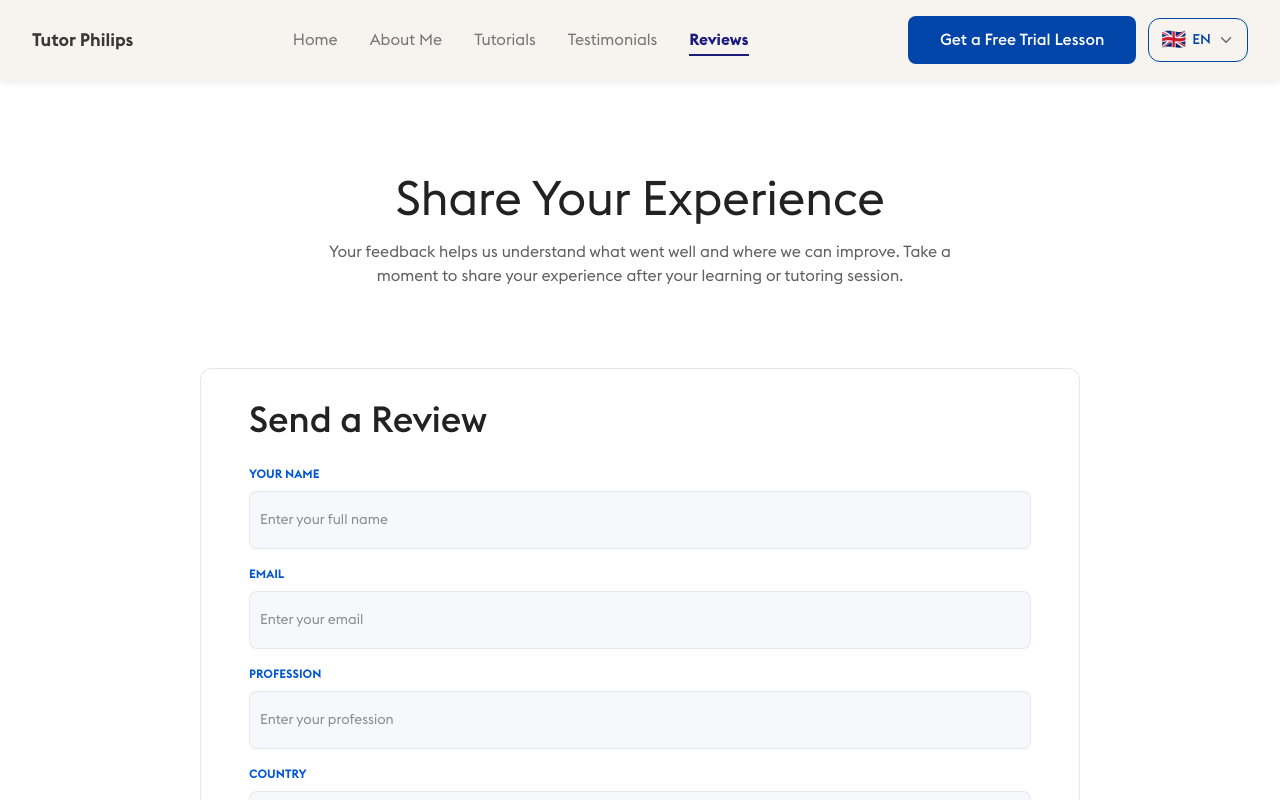
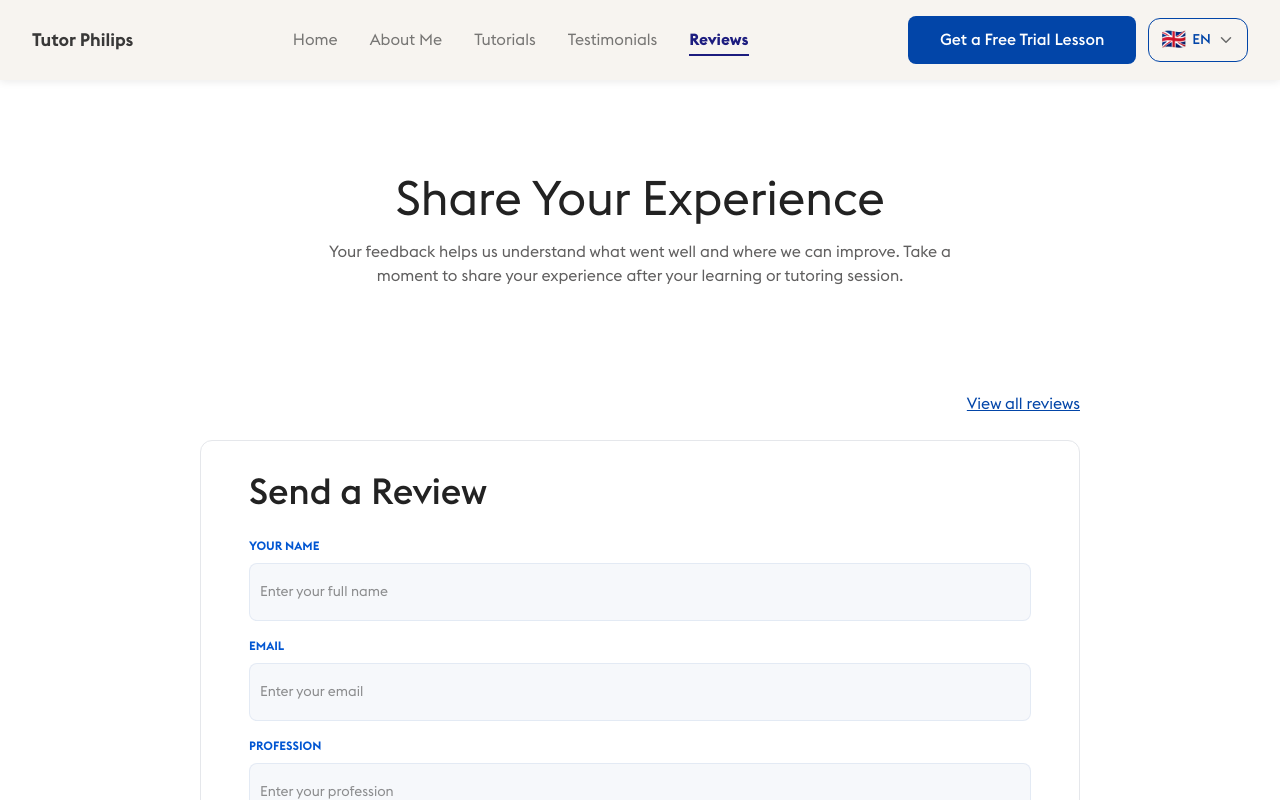
Before and after one commit to thejonasjon/Philip, a React (Vite) app in the folder Client/: page /submit-review in a window 1280 px wide. Shown: the top 800 px of the page. Built offline with nearby package versions, Linux system fonts and the light colour scheme.

Commit message:
Update: Added view all reviews

```diff
--- a/Client/public/locales/de/translation.json
+++ b/Client/public/locales/de/translation.json
@@ -263,6 +263,7 @@
     "heading": "Teilen Sie Ihre Erfahrung",
     "paragraph": "Ihr Feedback hilft uns zu verstehen, was gut gelaufen ist und wo wir uns verbessern können. Nehmen Sie sich einen Moment Zeit, um Ihre Erfahrung nach Ihrer Lern- oder Nachhilfestunde zu teilen.",
     "formHeading": "Bewertung senden",
-    "selectPlaceholder": "Land suchen"
+    "selectPlaceholder": "Land suchen",
+    "linkText": "Alle Bewertungen anzeigen"
   }
 }
--- a/Client/public/locales/en/translation.json
+++ b/Client/public/locales/en/translation.json
@@ -207,6 +207,7 @@
     "heading": "Share Your Experience",
     "paragraph": "Your feedback helps us understand what went well and where we can improve. Take a moment to share your experience after your learning or tutoring session.",
     "formHeading": "Send a Review",
-    "selectPlaceholder": "Search country"
+    "selectPlaceholder": "Search country",
+    "linkText": "View all reviews"
   }
 }
--- a/Client/public/locales/es/translation.json
+++ b/Client/public/locales/es/translation.json
@@ -257,12 +257,13 @@
       "error": "No se pudo enviar el testimonio:",
 
       "error2": "No se pudo enviar la reseña. Por favor, inténtalo de nuevo."
-    },
+    }
+  },
     "reviewPage": {
       "heading": "Comparte tu experiencia",
       "paragraph": "Tus comentarios nos ayudan a entender qué salió bien y en qué podemos mejorar. Tómate un momento para compartir tu experiencia después de tu sesión de aprendizaje o tutoría.",
       "formHeading": "Enviar una reseña",
-      "selectPlaceholder": "Buscar país"
-    }
+      "selectPlaceholder": "Buscar país",
+      "linkText": "Ver todas las reseñas"
   }
 }
--- a/Client/public/locales/fr/translation.json
+++ b/Client/public/locales/fr/translation.json
@@ -263,6 +263,7 @@
     "heading": "Partagez votre expérience",
     "paragraph": "Vos commentaires nous aident à comprendre ce qui a bien fonctionné et ce que nous pouvons améliorer. Prenez un moment pour partager votre expérience après votre session d'apprentissage ou de tutorat.",
     "formHeading": "Envoyer un avis",
-    "selectPlaceholder": "Rechercher un pays"
+    "selectPlaceholder": "Rechercher un pays",
+    "linkText": "Voir tous les avis"
   }
 }
--- a/Client/public/locales/it/translation.json
+++ b/Client/public/locales/it/translation.json
@@ -263,6 +263,7 @@
     "heading": "Condividi la tua esperienza",
     "paragraph": "Il tuo feedback ci aiuta a capire cosa ha funzionato bene e dove possiamo migliorare. Dedica un momento a condividere la tua esperienza dopo la sessione di apprendimento o tutoraggio.",
     "formHeading": "Invia una recensione",
-    "selectPlaceholder": "Cerca paese"
+    "selectPlaceholder": "Cerca paese",
+    "linkText": "Visualizza tutte le recensioni"
   }
 }
--- a/Client/public/locales/ja/translation.json
+++ b/Client/public/locales/ja/translation.json
@@ -263,6 +263,7 @@
     "heading": "あなたの体験を共有してください",
     "paragraph": "皆様からのフィードバックは、何がうまくいったか、どこを改善できるかを理解するのに役立ちます。学習やチュータリングセッションの後、少しお時間をいただいて体験を共有してください。",
     "formHeading": "レビューを送信",
-    "selectPlaceholder": "国を検索"
+    "selectPlaceholder": "国を検索",
+    "linkText": "すべてのレビューを見る"
   }
 }
--- a/Client/public/locales/pt/translation.json
+++ b/Client/public/locales/pt/translation.json
@@ -263,6 +263,7 @@
     "heading": "Compartilhe sua experiência",
     "paragraph": "Seu feedback nos ajuda a entender o que funcionou bem e onde podemos melhorar. Dedique um momento para compartilhar sua experiência após sua sessão de aprendizagem ou tutoria.",
     "formHeading": "Enviar uma avaliação",
-    "selectPlaceholder": "Pesquisar país"
+    "selectPlaceholder": "Pesquisar país",
+    "linkText": "Ver todas as avaliações"
   }
 }
--- a/Client/public/locales/zh/translation.json
+++ b/Client/public/locales/zh/translation.json
@@ -263,6 +263,7 @@
     "heading": "分享您的体验",
     "paragraph": "您的反馈有助于我们了解哪些方面做得好，哪些方面还需要改进。请花点时间分享您在学习或辅导课程结束后的体验。",
     "formHeading": "发送评价",
-    "selectPlaceholder": "搜索国家"
+    "selectPlaceholder": "搜索国家",
+    "linkText": "查看所有评价"
   }
 }
--- a/Client/src/pages/review.jsx
+++ b/Client/src/pages/review.jsx
@@ -6,6 +6,7 @@ import ThankYou from "../Components/ThankYou";
 import CountrySelect from "../Components/ui/CountrySelect";
 import { CreateTestimonial } from "../services/api";
 import { toast } from "react-toastify";
+import { Link } from "react-router-dom";
 
 export default function Review() {
   const { t } = useTranslation();
@@ -265,7 +266,13 @@ export default function Review() {
             </p>
         </div>
 
-        <div className="flex items-center justify-center"        >
+        <div className="w-11/12 md:w-9/12 mx-auto flex items-center justify-end py-4 md:py-6">
+          <Link to="/testimonials" className="font-euclid text-base text-[#0245a8] underline hover:scale-105 transition-transform duration-300 ease-in-out">
+            {t("reviewPage.linkText")}
+          </Link>
+        </div>
+
+        <div className="flex items-center justify-center">
           <div
             className="w-11/12 md:w-9/12 bg-white rounded-xl border border-gray-200 md:rounded-xl p-0 md:p-6"
           >
```
